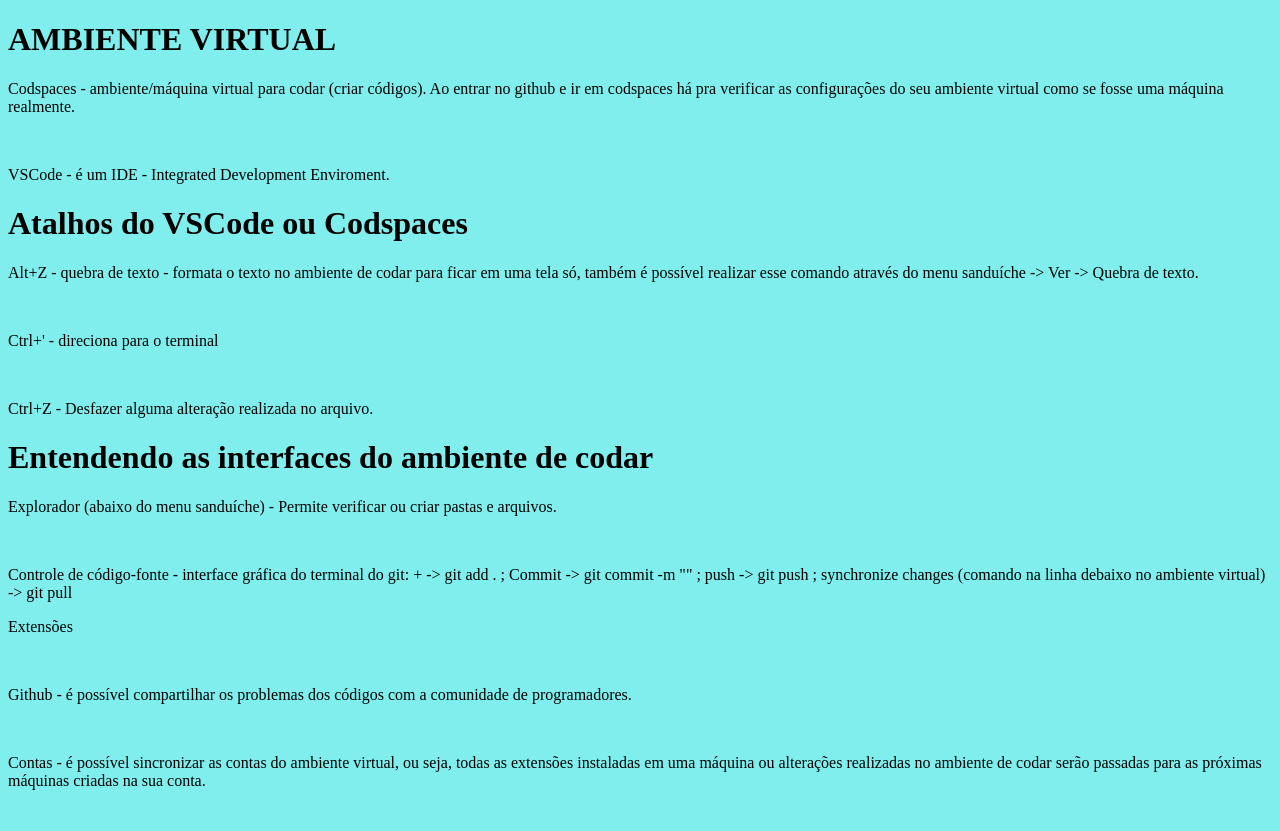
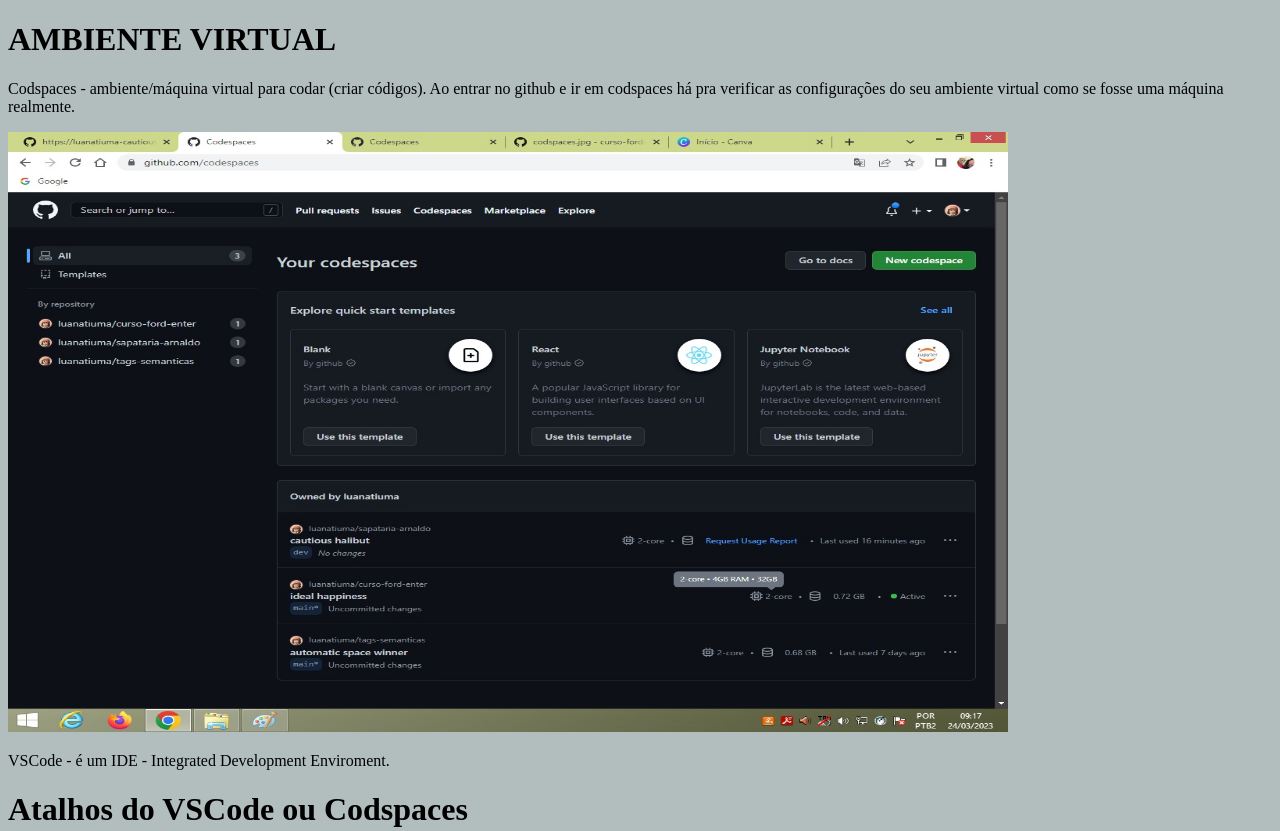
Before and after one commit to luanatiuma/curso-ford-enter, a plain HTML site: page index.html in a window 1280 px wide. Shown: the top 831 px of the page. Drawn offline with Linux system fonts and the light colour scheme.

Commit message:
adicionando a imagem para mostrar o codspaces

```diff
--- a/index.html
+++ b/index.html
@@ -6,13 +6,14 @@
     <meta name="viewport" content="width=device-width, initial-scale=1.0">
     <style type="text/css">
     body {
-        background-color: rgb(129, 238, 238);
+        background-color: rgb(178, 190, 190);
     }</style>
     <title>Curso Ford Enter</title>
 </head>
 <body>
     <h1>AMBIENTE VIRTUAL</H1>
     <p>Codspaces - ambiente/máquina virtual para codar (criar códigos). Ao entrar no github e ir em codspaces há pra verificar as configurações do seu ambiente virtual como se fosse uma máquina realmente. </p>
+    <img src="./codspaces.jpg" alt="Mostrando a máquina virtual e suas configurações" width="1000px" height="600px">
     <br>
     <p>VSCode - é um IDE - Integrated Development Enviroment.</p>
 
```
Also changed, not shown: codspaces.jpeg (deleted), codspaces.jpg (added).
